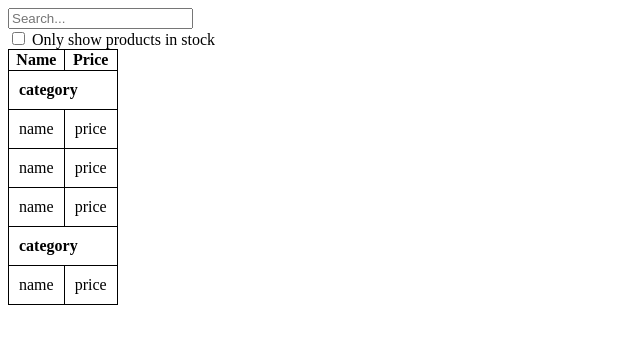
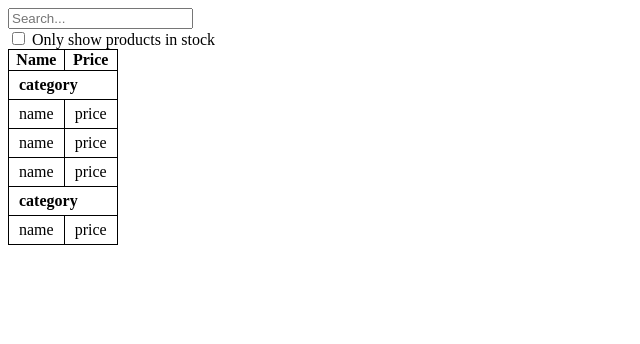
Before and after one commit to elste/learning-react, a React (Vite) app in the folder 03-thinking-in-react/: page / in a window 1280 px wide. Shown: the top 344 px of the page, without its empty margins (0-640 px from the left). Built offline with nearby package versions, Linux system fonts and the light colour scheme.

Commit message:
Refactor CSS for table elements: adjust padding and format for improved readability

```diff
--- a/03-thinking-in-react/src/index.css
+++ b/03-thinking-in-react/src/index.css
@@ -1,8 +1,10 @@
-table, th, td {
+table,
+th,
+td {
   border: 1px solid black;
   border-collapse: collapse;
 }
 
 td {
-  padding: 10px;
+  padding: 5px 10px;
 }
```
